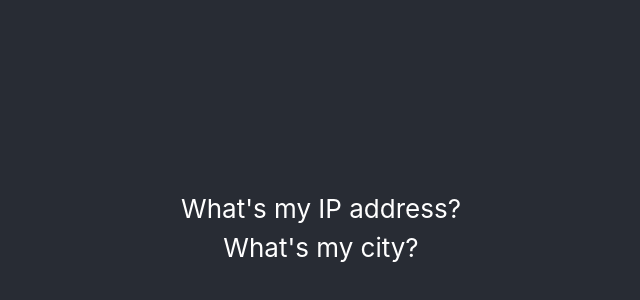
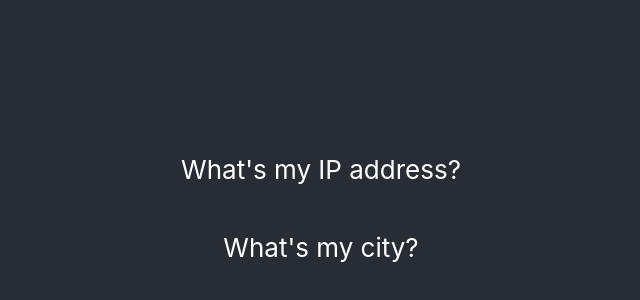
Before and after one commit to cashieeetime/mi449_final, a React (Create React App) app: page / in a window 1280 px wide. Shown: the part 172-472 px from the top of the page, without its empty margins (319-959 px from the left). Built offline with nearby package versions, Linux system fonts and the light colour scheme.

Commit message:
buttons pt2

```diff
--- a/src/App.js
+++ b/src/App.js
@@ -5,28 +5,21 @@ import ReactDOM from 'react-dom/client';
 
 
 function MyForm() {
-  const [ip, setIP] = useState("");
-  const [city, setCity] = useState("");
 
   return (
     <div className="App">
       <header className="App-header">
 
-        <form>
-          <button>What's my IP address?</button><br></br>
-          <button>What's my city?</button><br></br>
+        <button>What's my IP address?</button><br></br>
+        <button>What's my city?</button><br></br>
 
-        </form>
+
 
       </header>
     </div>
   )
 }
 
-const root = ReactDOM.createRoot(document.getElementById('root'));
-root.render(<MyForm />);
-
-
 function App() {
   return MyForm()
 }
```
